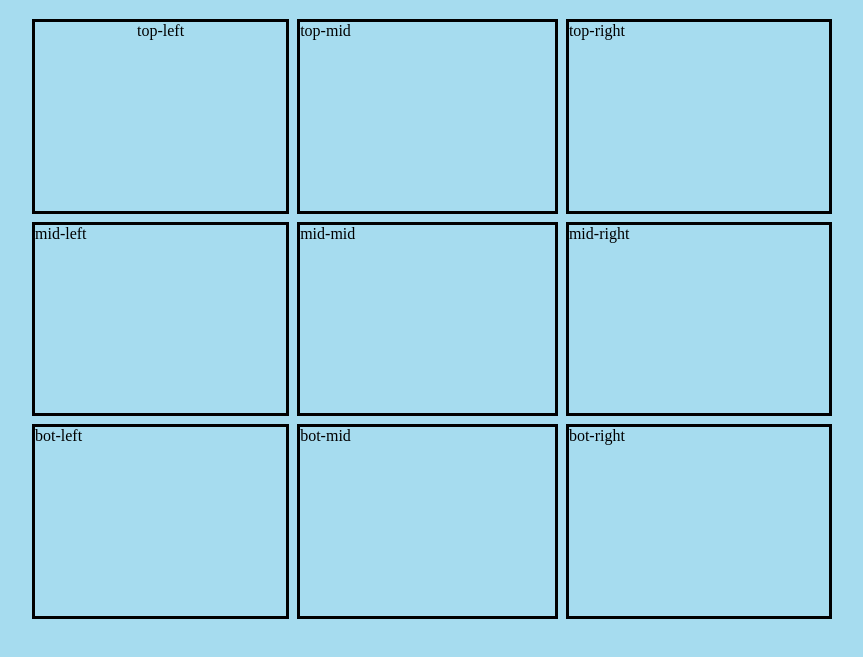
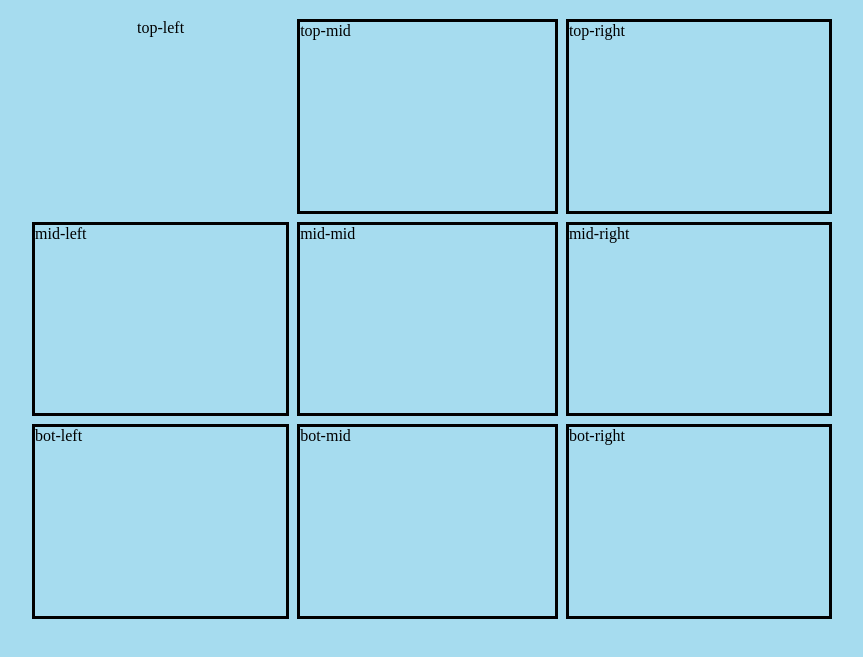
Before and after one commit to SunShineOneX/Tic-Tac-Toe, a plain HTML site: page index.html in a window 1280 px wide. Shown: the part 61-718 px from the top of the page, without its empty margins (296-1159 px from the left). Drawn offline with Linux system fonts and the light colour scheme.

Commit message:
assets update

```diff
--- a/css/styles.css
+++ b/css/styles.css
@@ -24,9 +24,11 @@ body {
 
 .top-left {
     grid-area: top-left;
+    width: 100%;
+    height: 100%;
     object-fit: cover;
     text-align: center;
-    border: black solid
+    border: black;
 }
 
 .top-mid{
```
Also changed, not shown: index.html (+1 -0 lines), assets/rain.png (added), assets/sun.png (added), 1 other file.
